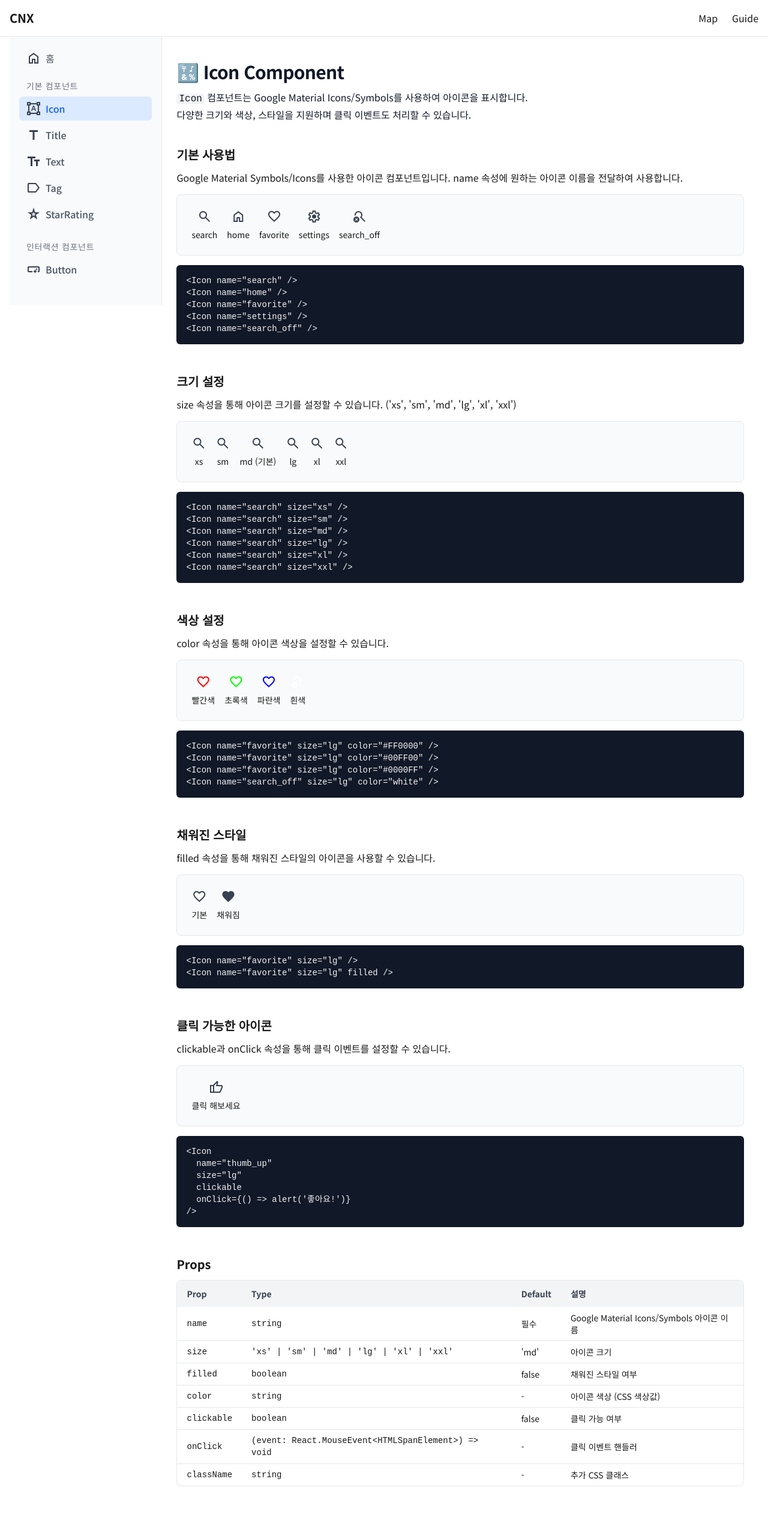
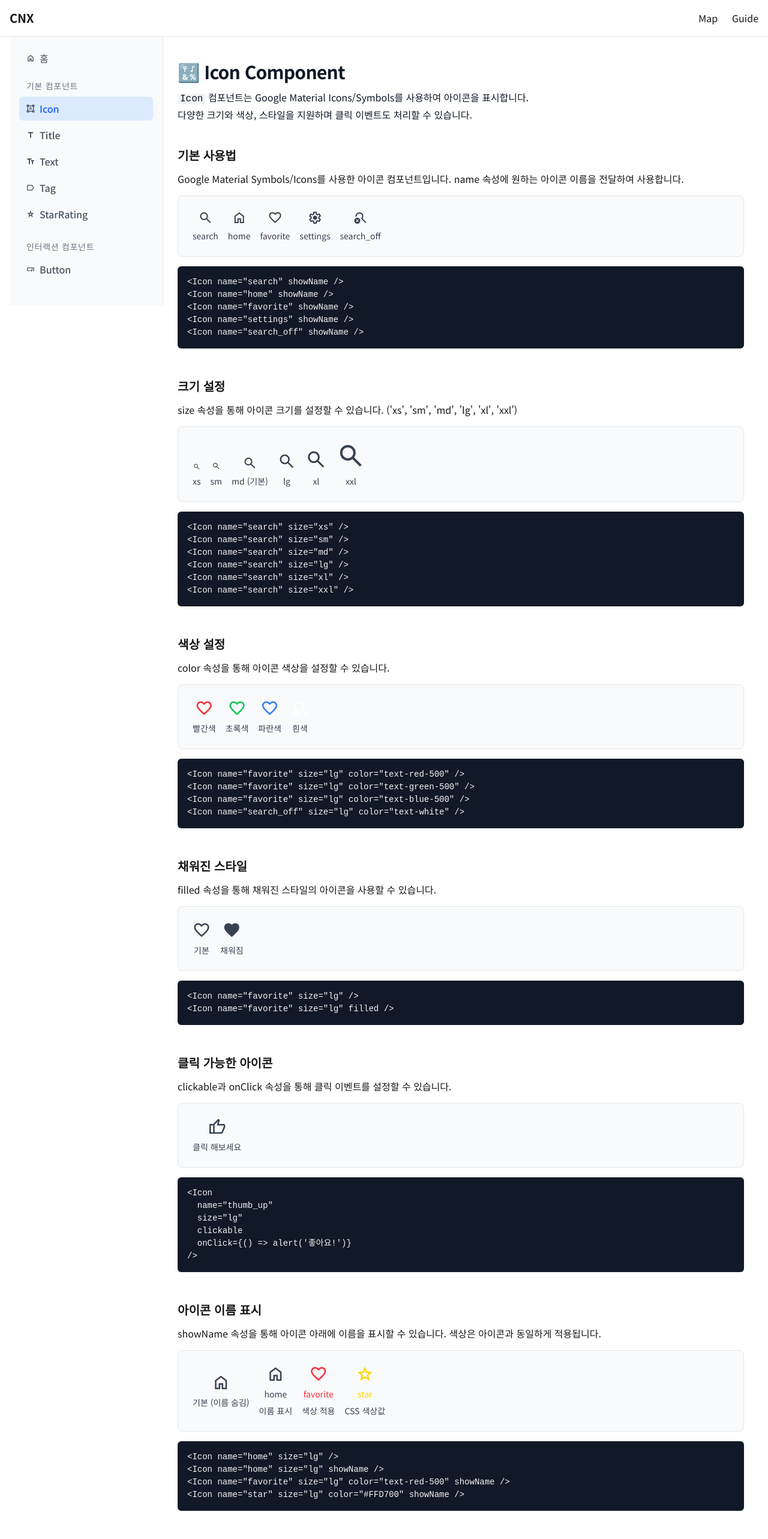
Before and after one commit to Starfish-122/CNX, a Next.js app: page /guide/icon in a window 1280 px wide. Shown: the top 2566 px of the page at 60% size. Built offline with nearby package versions, Linux system fonts and the light colour scheme.

Commit message:
feat: 아이콘 컴포넌트 개선

```diff
--- a/src/app/(pages)/guide/icon/page.tsx
+++ b/src/app/(pages)/guide/icon/page.tsx
@@ -24,32 +24,27 @@ export default function IconGuidePage() {
           <div className="guide-example-demo">
             <div className="flex items-center gap-4">
               <div className="flex flex-col items-center">
-                <Icon name="search" />
-                <p className="mt-2 text-sm">search</p>
+                <Icon name="search" showName />
               </div>
               <div className="flex flex-col items-center">
-                <Icon name="home" />
-                <p className="mt-2 text-sm">home</p>
+                <Icon name="home" showName />
               </div>
               <div className="flex flex-col items-center">
-                <Icon name="favorite" />
-                <p className="mt-2 text-sm">favorite</p>
+                <Icon name="favorite" showName />
               </div>
               <div className="flex flex-col items-center">
-                <Icon name="settings" />
-                <p className="mt-2 text-sm">settings</p>
+                <Icon name="settings" showName />
               </div>
               <div className="flex flex-col items-center">
-                <Icon name="search_off" />
-                <p className="mt-2 text-sm">search_off</p>
+                <Icon name="search_off" showName />
               </div>
             </div>
           </div>
-          <pre className="guide-example-code">{`<Icon name="search" />
-<Icon name="home" />
-<Icon name="favorite" />
-<Icon name="settings" />
-<Icon name="search_off" />`}</pre>
+          <pre className="guide-example-code">{`<Icon name="search" showName />
+<Icon name="home" showName />
+<Icon name="favorite" showName />
+<Icon name="settings" showName />
+<Icon name="search_off" showName />`}</pre>
         </div>
       </section>
 
@@ -62,27 +57,27 @@ export default function IconGuidePage() {
             <div className="flex items-end gap-4">
               <div className="flex flex-col items-center">
                 <Icon name="search" size="xs" />
-                <p className="mt-2 text-sm">xs</p>
+                <p className="mt-2 text-sm text-gray-700">xs</p>
               </div>
               <div className="flex flex-col items-center">
                 <Icon name="search" size="sm" />
-                <p className="mt-2 text-sm">sm</p>
+                <p className="mt-2 text-sm text-gray-700">sm</p>
               </div>
               <div className="flex flex-col items-center">
                 <Icon name="search" size="md" />
-                <p className="mt-2 text-sm">md (기본)</p>
+                <p className="mt-2 text-sm text-gray-700">md (기본)</p>
               </div>
               <div className="flex flex-col items-center">
                 <Icon name="search" size="lg" />
-                <p className="mt-2 text-sm">lg</p>
+                <p className="mt-2 text-sm text-gray-700">lg</p>
               </div>
               <div className="flex flex-col items-center">
                 <Icon name="search" size="xl" />
-                <p className="mt-2 text-sm">xl</p>
+                <p className="mt-2 text-sm text-gray-700">xl</p>
               </div>
               <div className="flex flex-col items-center">
                 <Icon name="search" size="xxl" />
-                <p className="mt-2 text-sm">xxl</p>
+                <p className="mt-2 text-sm text-gray-700">xxl</p>
               </div>
             </div>
           </div>
@@ -103,27 +98,27 @@ export default function IconGuidePage() {
           <div className="guide-example-demo">
             <div className="flex items-center gap-4">
               <div className="flex flex-col items-center">
-                <Icon name="favorite" size="lg" color="#FF0000" />
-                <p className="mt-2 text-sm">빨간색</p>
+                <Icon name="favorite" size="lg" color="text-red-500" />
+                <p className="mt-2 text-sm text-gray-700">빨간색</p>
               </div>
               <div className="flex flex-col items-center">
-                <Icon name="favorite" size="lg" color="#00FF00" />
-                <p className="mt-2 text-sm">초록색</p>
+                <Icon name="favorite" size="lg" color="text-green-500" />
+                <p className="mt-2 text-sm text-gray-700">초록색</p>
               </div>
               <div className="flex flex-col items-center">
-                <Icon name="favorite" size="lg" color="#0000FF" />
-                <p className="mt-2 text-sm">파란색</p>
+                <Icon name="favorite" size="lg" color="text-blue-500" />
+                <p className="mt-2 text-sm text-gray-700">파란색</p>
               </div>
               <div className="flex flex-col items-center">
-                <Icon name="search_off" size="lg" color="white" />
-                <p className="mt-2 text-sm">흰색</p>
+                <Icon name="search_off" size="lg" color="text-white" />
+                <p className="mt-2 text-sm text-gray-700">흰색</p>
               </div>
             </div>
           </div>
-          <pre className="guide-example-code">{`<Icon name="favorite" size="lg" color="#FF0000" />
-<Icon name="favorite" size="lg" color="#00FF00" />
-<Icon name="favorite" size="lg" color="#0000FF" />
-<Icon name="search_off" size="lg" color="white" />`}</pre>
+          <pre className="guide-example-code">{`<Icon name="favorite" size="lg" color="text-red-500" />
+<Icon name="favorite" size="lg" color="text-green-500" />
+<Icon name="favorite" size="lg" color="text-blue-500" />
+<Icon name="search_off" size="lg" color="text-white" />`}</pre>
         </div>
       </section>
 
@@ -136,11 +131,11 @@ export default function IconGuidePage() {
             <div className="flex items-center gap-4">
               <div className="flex flex-col items-center">
                 <Icon name="favorite" size="lg" />
-                <p className="mt-2 text-sm">기본</p>
+                <p className="mt-2 text-sm text-gray-700">기본</p>
               </div>
               <div className="flex flex-col items-center">
                 <Icon name="favorite" size="lg" filled />
-                <p className="mt-2 text-sm">채워짐</p>
+                <p className="mt-2 text-sm text-gray-700">채워짐</p>
               </div>
             </div>
           </div>
@@ -163,7 +158,7 @@ export default function IconGuidePage() {
                   clickable
                   onClick={() => alert('좋아요!')}
                 />
-                <p className="mt-2 text-sm">클릭 해보세요</p>
+                <p className="mt-2 text-sm text-gray-700">클릭 해보세요</p>
               </div>
             </div>
           </div>
@@ -176,10 +171,42 @@ export default function IconGuidePage() {
         </div>
       </section>
 
+      {/* 아이콘 이름 표시 섹션 */}
+      <section className="guide-section">
+        <h2 className="guide-section-title">아이콘 이름 표시</h2>
+        <p className="mb-4">showName 속성을 통해 아이콘 아래에 이름을 표시할 수 있습니다. 색상은 아이콘과 동일하게 적용됩니다.</p>
+        <div>
+          <div className="guide-example-demo">
+            <div className="flex items-center gap-4">
+              <div className="flex flex-col items-center">
+                <Icon name="home" size="lg" />
+                <p className="mt-2 text-sm text-gray-700">기본 (이름 숨김)</p>
+              </div>
+              <div className="flex flex-col items-center">
+                <Icon name="home" size="lg" showName />
+                <p className="mt-2 text-sm text-gray-700">이름 표시</p>
+              </div>
+              <div className="flex flex-col items-center">
+                <Icon name="favorite" size="lg" color="text-red-500" showName />
+                <p className="mt-2 text-sm text-gray-700">색상 적용</p>
+              </div>
+              <div className="flex flex-col items-center">
+                <Icon name="star" size="lg" color="#FFD700" showName />
+                <p className="mt-2 text-sm text-gray-700">CSS 색상값</p>
+              </div>
+            </div>
+          </div>
+          <pre className="guide-example-code">{`<Icon name="home" size="lg" />
+<Icon name="home" size="lg" showName />
+<Icon name="favorite" size="lg" color="text-red-500" showName />
+<Icon name="star" size="lg" color="#FFD700" showName />`}</pre>
+        </div>
+      </section>
+
       {/* Props 섹션 */}
       <section className="guide-section">
         <h2 className="guide-section-title">Props</h2>
-        <div className="guide-props-table">
+        <div className="guide-props-table" style={{containerType: "inline-size"}}>
           <table>
             <thead>
               <tr>
@@ -212,7 +239,13 @@ export default function IconGuidePage() {
                 <td className="font-mono">color</td>
                 <td className="font-mono">string</td>
                 <td>-</td>
-                <td>아이콘 색상 (CSS 색상값)</td>
+                <td>테일윈드 색상 클래스(text-red-500) 또는 CSS 색상값</td>
+              </tr>
+              <tr>
+                <td className="font-mono">showName</td>
+                <td className="font-mono">boolean</td>
+                <td>false</td>
+                <td>아이콘 이름 표시 여부</td>
               </tr>
               <tr>
                 <td className="font-mono">clickable</td>
--- a/src/app/layout.tsx
+++ b/src/app/layout.tsx
@@ -30,7 +30,7 @@ export default function RootLayout({
         <html lang="ko">
             <head>
                 <link
-                    href="https://fonts.googleapis.com/css2?family=Material+Symbols+Outlined:opsz,wght,FILL,GRAD@20..48,100..700,0..1,0..200"
+                    href="https://fonts.googleapis.com/css2?family=Material+Symbols+Outlined:opsz,wght,FILL,GRAD@24,400,0..1,0"
                     rel="stylesheet"
                 />
                 <link
--- a/src/components/base/Icon.tsx
+++ b/src/components/base/Icon.tsx
@@ -8,20 +8,11 @@ export interface IconProps {
     filled?: boolean;
     color?: string;
     clickable?: boolean;
+    showName?: boolean;
     onClick?: (event: React.MouseEvent<HTMLSpanElement>) => void;
     className?: string;
     [key: string]: any;
 }
-
-// 크기별 테일윈드 클래스 매핑
-const SIZE_CLASSES = {
-    xs: 'text-xs', // 0.75rem
-    sm: 'text-base', // 1rem
-    md: 'text-2xl', // 1.5rem
-    lg: 'text-3xl', // 2rem
-    xl: 'text-4xl', // 2.5rem
-    xxl: 'text-5xl', // 3rem
-};
 
 /**
  * Icon 컴포넌트
@@ -30,53 +21,75 @@ const SIZE_CLASSES = {
  * @param {string} name - 아이콘 이름
  * @param {string} size - 아이콘 크기 ('xs', 'sm', 'md', 'lg', 'xl', 'xxl')
  * @param {boolean} filled - 채워진 스타일 여부
- * @param {string} color - 아이콘 색상
+ * @param {string} color - 테일윈드 텍스트 색상 클래스 (예: 'text-red-500') 또는 CSS 색상 값
  * @param {boolean} clickable - 클릭 가능 여부
+ * @param {boolean} showName - 아이콘 이름 표시 여부
  * @param {function} onClick - 클릭 이벤트 핸들러
  * @param {string} className - 추가 CSS 클래스
  * @param {object} props - 기타 props
  */
+
+const SIZE_STYLES = {
+    xs: { fontSize: 'var(--font-size-xs)' },
+    sm: { fontSize: 'var(--font-size-sm)' },
+    base: { fontSize: 'var(--font-size-base)' },
+    md: { fontSize: 'var(--font-size-2xl)' },
+    lg: { fontSize: 'var(--font-size-3xl)' },
+    xl: { fontSize: 'var(--font-size-4xl)' },
+    xxl: { fontSize: 'var(--font-size-5xl)' },
+};
+
 const Icon = ({
     name,
     size = 'md',
     filled = false,
-    color,
+    color = 'text-gray-700',
     clickable = false,
+    showName = false,
     onClick,
     className,
     ...props
 }: IconProps) => {
-    const sizeClass = SIZE_CLASSES[size] || SIZE_CLASSES.md;
+    const sizeStyle = SIZE_STYLES[size] || SIZE_STYLES.md;
+    const isColorClass = color && (color.startsWith('text-') || color.startsWith('bg-'));
+
+    const colorStyle = !isColorClass && color ? { color } : undefined;
 
     return (
         <span
             className={clsx(
-                'material-symbols-outlined',
-                'font-normal leading-none',
-                'inline-block whitespace-nowrap align-middle',
-                sizeClass,
+                'flex flex-col items-center',
                 clickable && 'cursor-pointer transition-all duration-200 hover:scale-110 hover:opacity-80',
-                !clickable && 'cursor-default',
-                className
+                className,
+                isColorClass ? color : ''
             )}
+            style={colorStyle}
             onClick={onClick}
-            style={{
-                color: color || '#374151', // 기본 색상
-                fontVariationSettings: filled
-                    ? "'FILL' 1, 'GRAD' 0, 'opsz' 24"
-                    : "'FILL' 0, 'GRAD' 0, 'opsz' 24",
-                fontFamily: "'Material Symbols Outlined', 'Material Icons', sans-serif",
-                fontFeatureSettings: "'liga'",
-                WebkitFontFeatureSettings: "'liga'",
-                WebkitFontSmoothing: 'antialiased',
-                textTransform: 'none',
-                letterSpacing: 'normal',
-                direction: 'ltr',
-                wordWrap: 'normal'
-            }}
-            {...props}
         >
-            {name}
+            <span
+                className={clsx(
+                    'material-symbols-outlined font-normal leading-none inline-block whitespace-nowrap',
+                    filled ? 'material-fill-1' : 'material-fill-0'
+                )}
+                style={{
+                    ...sizeStyle,
+                    ...(colorStyle || {})
+                }}
+                {...props}
+            >
+                {name}
+            </span>
+            {showName && (
+                <span
+                    className={clsx(
+                        "mt-2 text-sm",
+                        isColorClass ? color : ''
+                    )}
+                    style={colorStyle}
+                >
+                    {name}
+                </span>
+            )}
         </span>
     );
 };
--- a/src/styles/custom-utilities.css
+++ b/src/styles/custom-utilities.css
@@ -1,70 +1,121 @@
-@utility text-gradient {
-    background: linear-gradient(45deg, var(--color-primary), var(--color-secondary));
-    -webkit-background-clip: text;
-    -webkit-text-fill-color: transparent;
-    background-clip: text;
+/* 가이드 페이지 유틸리티 클래스 */
+@utility guide-code {
+  background-color: #f3f4f6;
+  border-radius: 0.25rem;
+  padding-left: 0.25rem;
+  padding-right: 0.25rem;
+
+  @media (prefers-color-scheme: dark) {
+    background-color: #27272a;
+  }
 }
 
-/* 가이드 페이지 유틸리티 클래스 */
-@layer components {
-    /* CodeTag 대체 */
-    .guide-code {
-        @apply bg-gray-100 dark:bg-gray-800 rounded px-1;
+@utility guide-section {
+  margin-bottom: 3rem;
 }
 
-    /* GuideSection 대체 */
-    .guide-section {
-        @apply mb-12;
+@utility guide-section-title {
+  font-size: 1.25rem;
+  font-weight: 600;
+  margin-bottom: 0.75rem;
 }
 
-    .guide-section-title {
-        @apply text-xl font-semibold mb-3;
+@utility guide-example-demo {
+  border: 1px solid #e5e7eb;
+  border-radius: 0.5rem;
+  padding: 1.5rem;
+  background-color: #f9fafb;
+
+  @media (prefers-color-scheme: dark) {
+    border-color: #3f3f46;
+    background-color: #18181b;
+  }
 }
 
-    /* ExampleCard 대체 */
-    .guide-example-demo {
-        @apply border border-gray-200 dark:border-gray-700 rounded-lg p-6 bg-gray-50 dark:bg-gray-900;
+@utility guide-example-code {
+  background-color: #111827;
+  color: #f3f4f6;
+  font-size: 0.875rem;
+  border-radius: 0.375rem;
+  padding: 1rem;
+  margin-top: 1rem;
+  overflow-x: auto;
+
+  @media (prefers-color-scheme: dark) {
+    background-color: #0f0f0f;
+    color: #e5e7eb;
+  }
 }
 
-    .guide-example-code {
-        @apply bg-gray-900 text-gray-100 text-sm rounded-md p-4 mt-4 overflow-x-auto;
+@utility guide-layout {
+  padding-left: 1.5rem;
+  padding-right: 1.5rem;
+  padding-top: 2.5rem;
+  padding-bottom: 2.5rem;
 }
 
-    /* GuideLayout 대체 */
-    .guide-layout {
-        @apply px-6 py-10;
+@utility guide-layout-title {
+  font-size: 1.5rem;
+  font-weight: 700;
+  margin-bottom: 0.75rem;
 }
 
-    .guide-layout-title {
-        @apply text-2xl font-bold mb-3;
+@utility guide-layout-description {
+  color: #4b5563;
+  margin-bottom: 2.5rem;
+  line-height: 1.625;
+
+  @media (prefers-color-scheme: dark) {
+    color: #9ca3af;
+  }
 }
 
-    .guide-layout-description {
-        @apply text-gray-600 dark:text-gray-400 mb-10 leading-relaxed;
+@utility guide-props-table {
+  overflow-x: auto;
+  border-radius: 0.5rem;
+  border: 1px solid #e5e7eb;
+
+  @media (prefers-color-scheme: dark) {
+    border-color: #3f3f46;
+  }
 }
 
-    /* PropsTable 대체 */
-    .guide-props-table {
-        @apply overflow-x-auto rounded-lg border border-gray-200 dark:border-gray-700;
+@utility guide-props-table {
+  table {
+    min-width: 100%;
+    font-size: 0.875rem;
+    text-align: left;
   }
 
-    .guide-props-table table {
-        @apply min-w-full text-sm text-left;
+  thead {
+    background-color: #f3f4f6;
+    color: #374151;
+
+    @media (prefers-color-scheme: dark) {
+      background-color: #27272a;
+      color: #e5e7eb;
+    }
   }
 
-    .guide-props-table thead {
-        @apply bg-gray-100 dark:bg-gray-800 text-gray-700 dark:text-gray-300;
+  th {
+    padding-top: 0.75rem;
+    padding-bottom: 0.75rem;
+    padding-left: 1rem;
+    padding-right: 1rem;
   }
 
-    .guide-props-table th {
-        @apply py-3 px-4;
+  tbody {
+    border-top: 1px solid #e5e7eb;
+
+    @media (prefers-color-scheme: dark) {
+      border-color: #3f3f46;
+    }
   }
 
-    .guide-props-table tbody {
-        @apply divide-y divide-gray-200 dark:divide-gray-700;
-    }
-
-    .guide-props-table td {
-        @apply py-2 px-4;
+  td {
+    padding-top: 0.5rem;
+    padding-bottom: 0.5rem;
+    padding-left: 1rem;
+    padding-right: 1rem;
   }
 }
--- a/src/styles/globals.css
+++ b/src/styles/globals.css
@@ -6,6 +6,7 @@
 @import './theme-spacing.css';
 @import './theme-effects.css';
 @import './custom-utilities.css';
+/* @import './material-icons.css'; */
 
 :root {
     --background: #ffffff;
@@ -28,6 +29,16 @@ body {
     background: var(--background);
     color: var(--foreground);
 }
+
+/* Material Icons 스타일 */
+.material-fill-0 {
+    font-variation-settings: 'FILL' 0, 'wght' 400, 'GRAD' 0, 'opsz' 24;
+  }
+
+  .material-fill-1 {
+    font-variation-settings: 'FILL' 1, 'wght' 400, 'GRAD' 0, 'opsz' 24;
+  }
+
 
 /* Tailwind v4에서는 클래스를 직접 정의 */
 .button {
```
Lines whose indentation alone changed are shown as unchanged.
